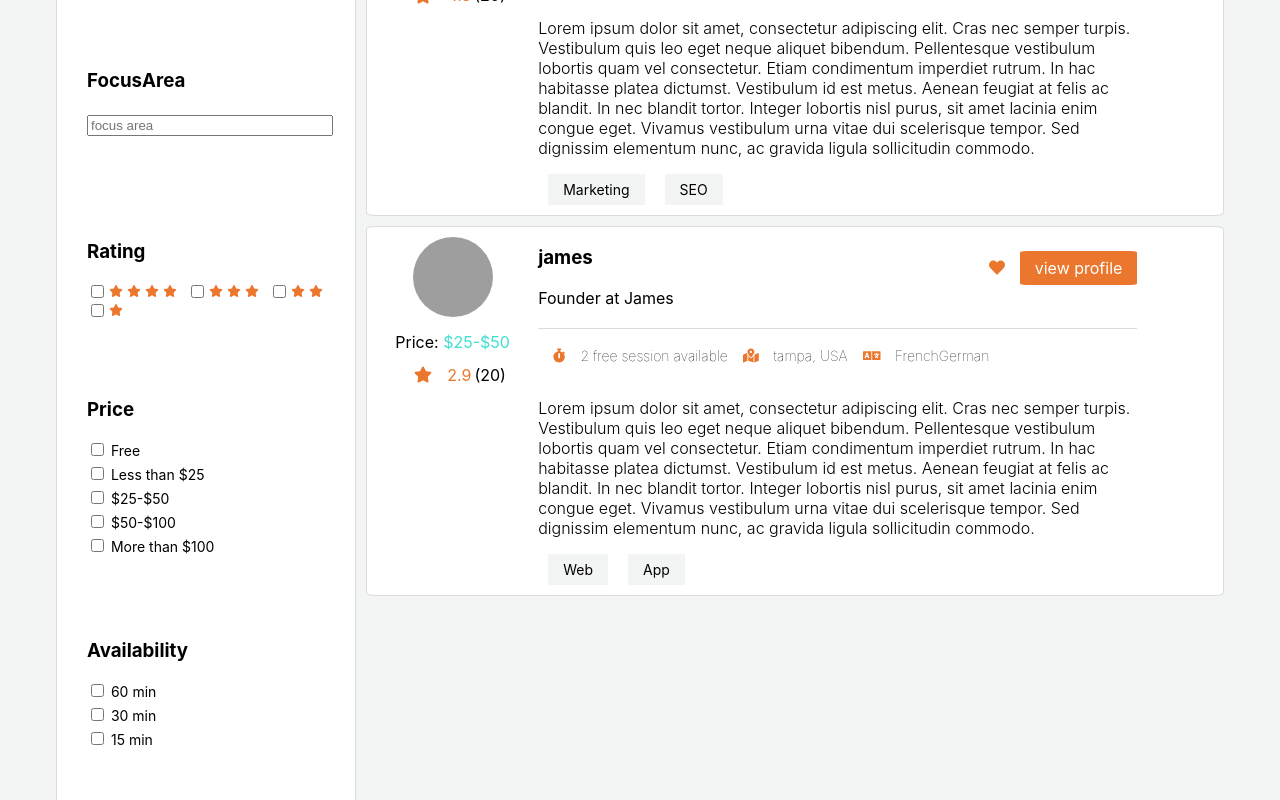
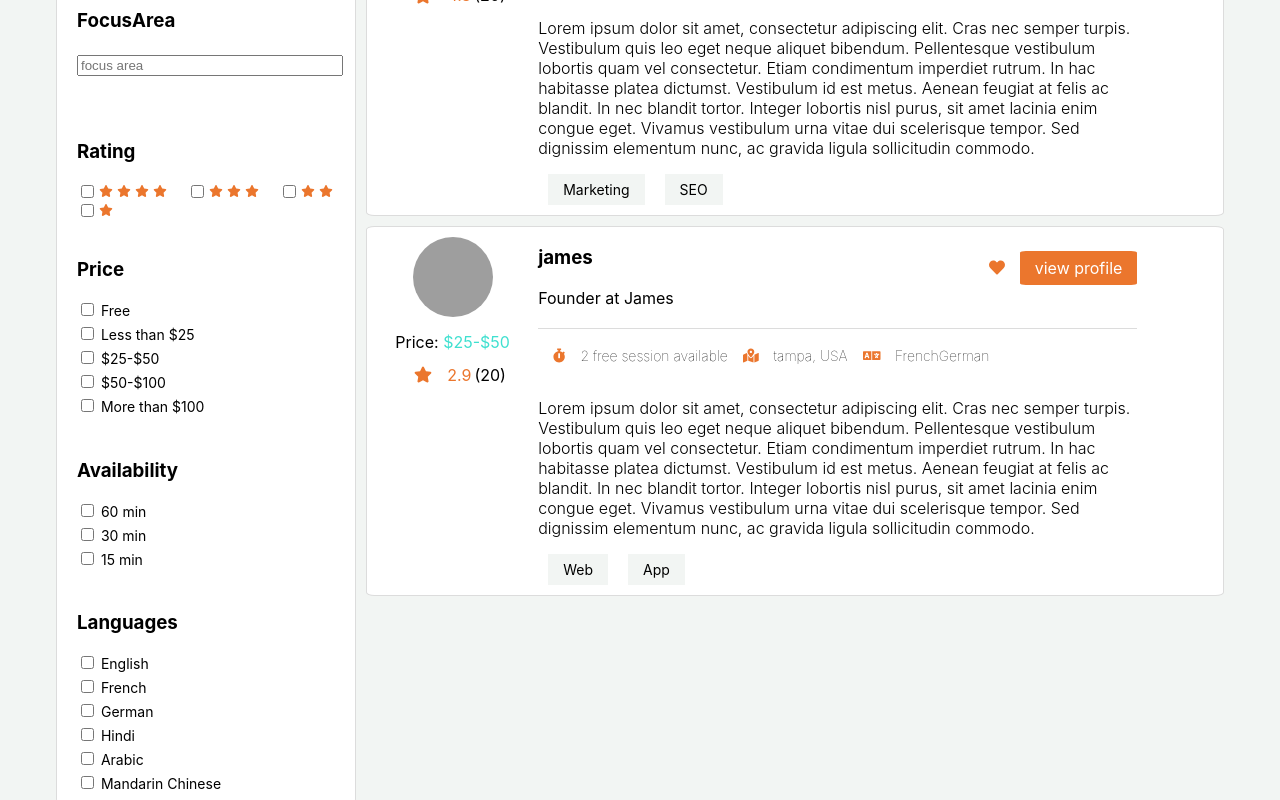
Before and after one commit to tinkuparmar19/expert-filter, a React (Create React App) app: page / in a window 1280 px wide. Shown: the part 340-1140 px from the top of the page. Built offline with nearby package versions, Linux system fonts and the light colour scheme; grey boxes are pictures that could not be loaded.

Commit message:
refactor css

```diff
--- a/src/components/filters/Availability/Availability.css
+++ b/src/components/filters/Availability/Availability.css
@@ -1,5 +1,5 @@
 .availability {
-  margin: 30px;
+  margin: 10px 20px;
 }
 
 .availability_list {
--- a/src/components/filters/Expertise/Expertise.css
+++ b/src/components/filters/Expertise/Expertise.css
@@ -4,7 +4,7 @@
 }
 
 .expertise {
-  margin: 30px;
+  margin: 10px 20px;
 }
 
 .expertise_input {
--- a/src/components/filters/Languages/Languages.css
+++ b/src/components/filters/Languages/Languages.css
@@ -1,5 +1,5 @@
 .language {
-  margin: 30px;
+  margin: 10px 20px;
 }
 
 .language_list {
--- a/src/components/filters/Price/Price.css
+++ b/src/components/filters/Price/Price.css
@@ -1,5 +1,5 @@
 .price {
-  margin: 30px;
+  margin: 10px 20px;
 }
 
 .price_list {
--- a/src/components/filters/Rating/Rating.css
+++ b/src/components/filters/Rating/Rating.css
@@ -5,7 +5,7 @@
 }
 
 .filter_rating {
-  margin: 30px;
+  margin: 10px 20px;
 }
 
 .rating_checkbox {
```
